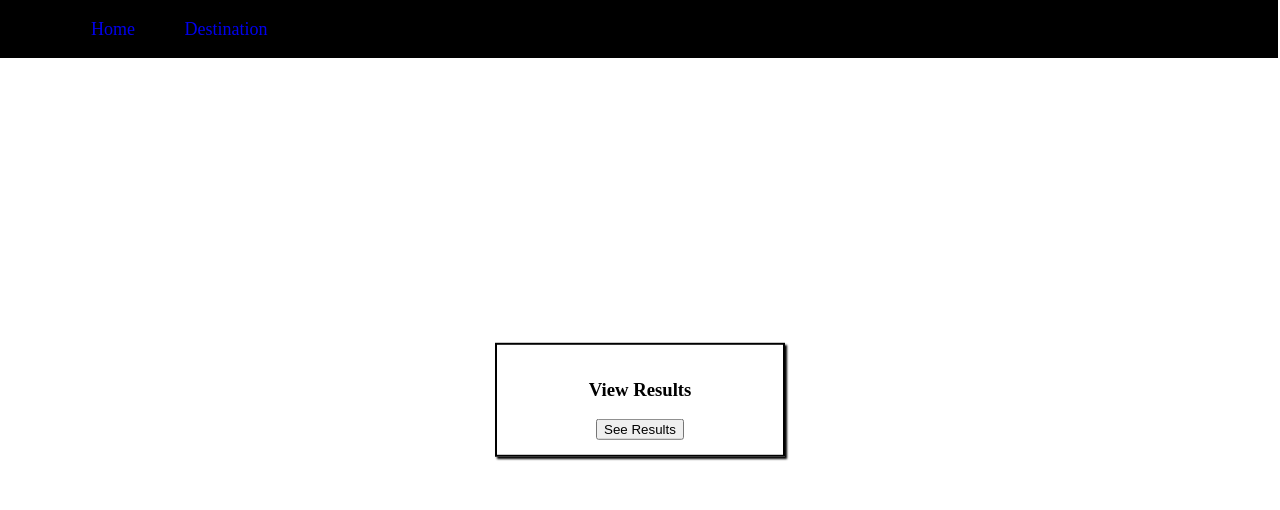
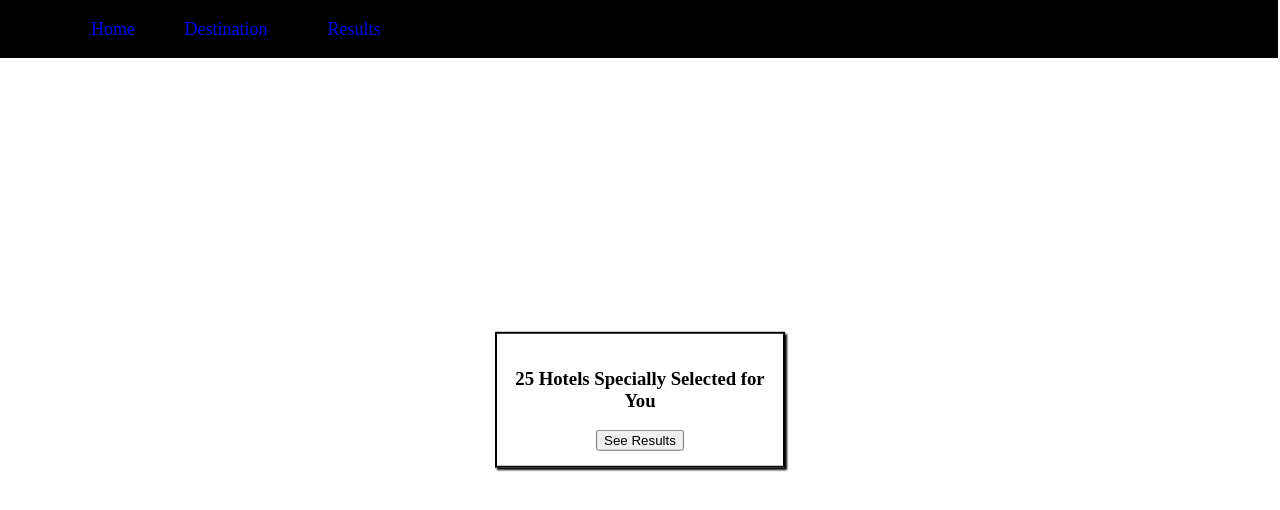
Before and after one commit to glenvasa/Travel-Companion, a website: page results.html in a window 1280 px wide. Drawn offline with nearby package versions, Linux system fonts and the light colour scheme.

Commit message:
Changed content of h3 and added results link to nav for this page

```diff
--- a/results.html
+++ b/results.html
@@ -17,6 +17,9 @@
           <li class="nav_link_destination">
             <a href="destination.html">Destination</a>
           </li>
+          <li class="nav_link_results">
+            <a href="results.html">Results</a>
+          </li>
         </ul>
       </nav>
       <!-- <h1 class="destination_header">Details Page</h1> -->
@@ -26,7 +29,7 @@
         <div class="result_cards" id="result_cards"></div>
         <form class="destination_form" id="destination_form">
           <h3 class="destination_form_header" id="destFormHeader">
-            View Results
+            25 Hotels Specially Selected for You
           </h3>
           <button
             onclick="displayResults(event)"
```
